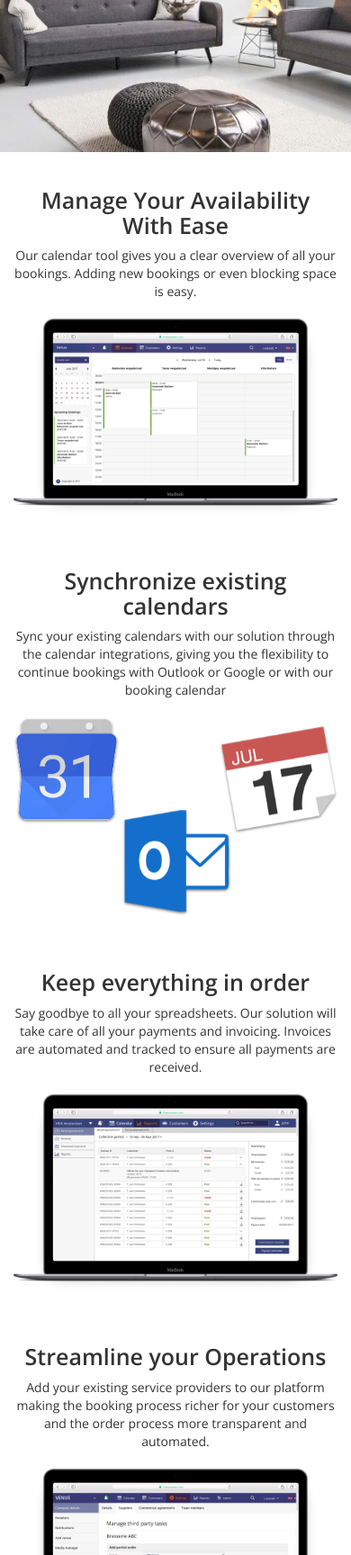
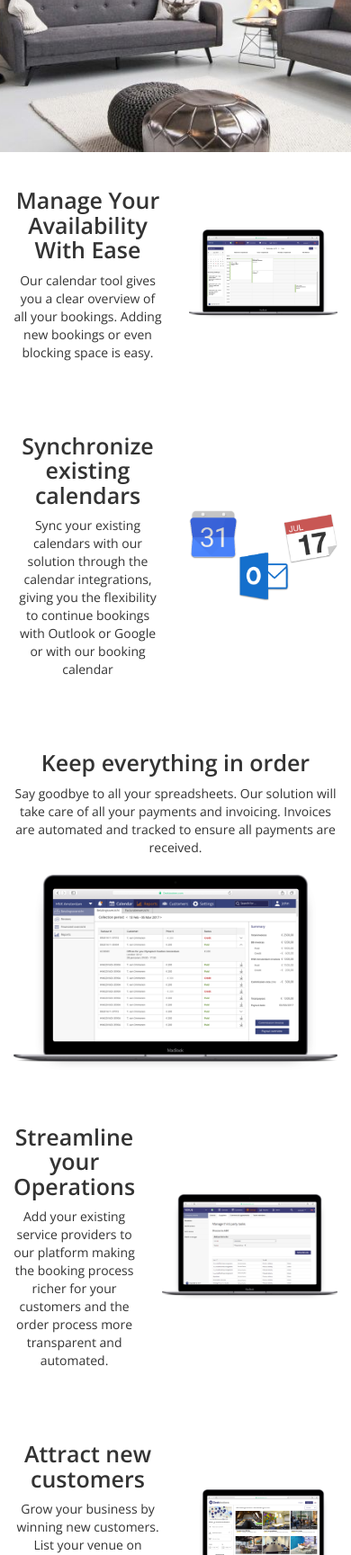
Before and after one commit to gcangela/frontendtest, a plain HTML site: page index.html in a window 390 px wide. Shown: the part 272-2000 px from the top of the page at 90% size. Drawn offline with nearby package versions, Linux system fonts and the light colour scheme.

Commit message:
Responsiveness updates

```diff
--- a/css/main.css
+++ b/css/main.css
@@ -74,6 +74,11 @@ body {
     padding-bottom: 10px;
     text-align: left;
     font-size: 18px;
+}
+.text-center{
+    display:flex;
+    align-items: center;
+
 }
 
 .trial {
@@ -191,7 +196,11 @@ ul {
     }
 
 }
-
+@media only screen and (max-width: 767px){
+    .testing{
+        display:block;
+    }
+}
 /* Mobile media queries */
 
 @media only screen and (max-width: 480px) {
--- a/index.html
+++ b/index.html
@@ -63,9 +63,9 @@
 
 <div class="container">
 
-    <div class="row testing">
+    <div class="row text-center">
 
-        <div class="col-xs-12 col-sm-6 col-md-7 col-lg-7">
+        <div class="col-xs-12 col-sm-6 col-md-7 col-lg-7 align-middle">
 
             <h2 class="product-heading">Manage Your Availability With Ease</h2>
             <p class="description">Our calendar tool gives you a clear overview of all your bookings.
@@ -82,16 +82,16 @@
     </div>
 
 
-    <div class="row">
+    <div class="row text-center">
 
         <div class="col-xs-12 col-sm-6 col-md-7 pull-right col-lg-7">
-            <div class="wrapper">
+
                 <h2 class="product-heading">Synchronize existing calendars</h2>
                 <p class="description">Sync your existing calendars with our solution through the calendar integrations,
                     giving you the flexibility to continue
                     bookings with Outlook or Google or with our booking calendar</>
 
-            </div>
+
         </div>
         <div class=" col-xs-12 col-sm-6 col-md-5 col-lg-5 ">
             <img class="product-display" src="img/sync_everything.png"
@@ -117,16 +117,16 @@
         </div>
     </div>
 
-    <div class="row ">
+    <div class="row text-center ">
 
 
         <div class=" col-xs-12 col-sm-6 col-md-7 pull-right col-lg-7 ">
-            <div class="wrapper">
+
                 <h2 class="product-heading">Streamline your Operations</h2>
                 <p class="description">Add your existing service providers to our platform making the booking process richer
                     for your customers and the order process more transparent and automated.</p>
 
-            </div>
+
         </div>
         <div class="col-xs-12- col-sm-6 col-md-5 col-lg-5 ">
             <img class="product-display" src="img/streamline_operations.png" alt="Display preview of the booking tool">
@@ -134,7 +134,7 @@
         </div>
     </div>
 
-    <div class="row">
+    <div class="row text-center">
 
         <div class=" col-xs-12 col-sm-6 col-md-7 col-lg-7 ">
 
```
